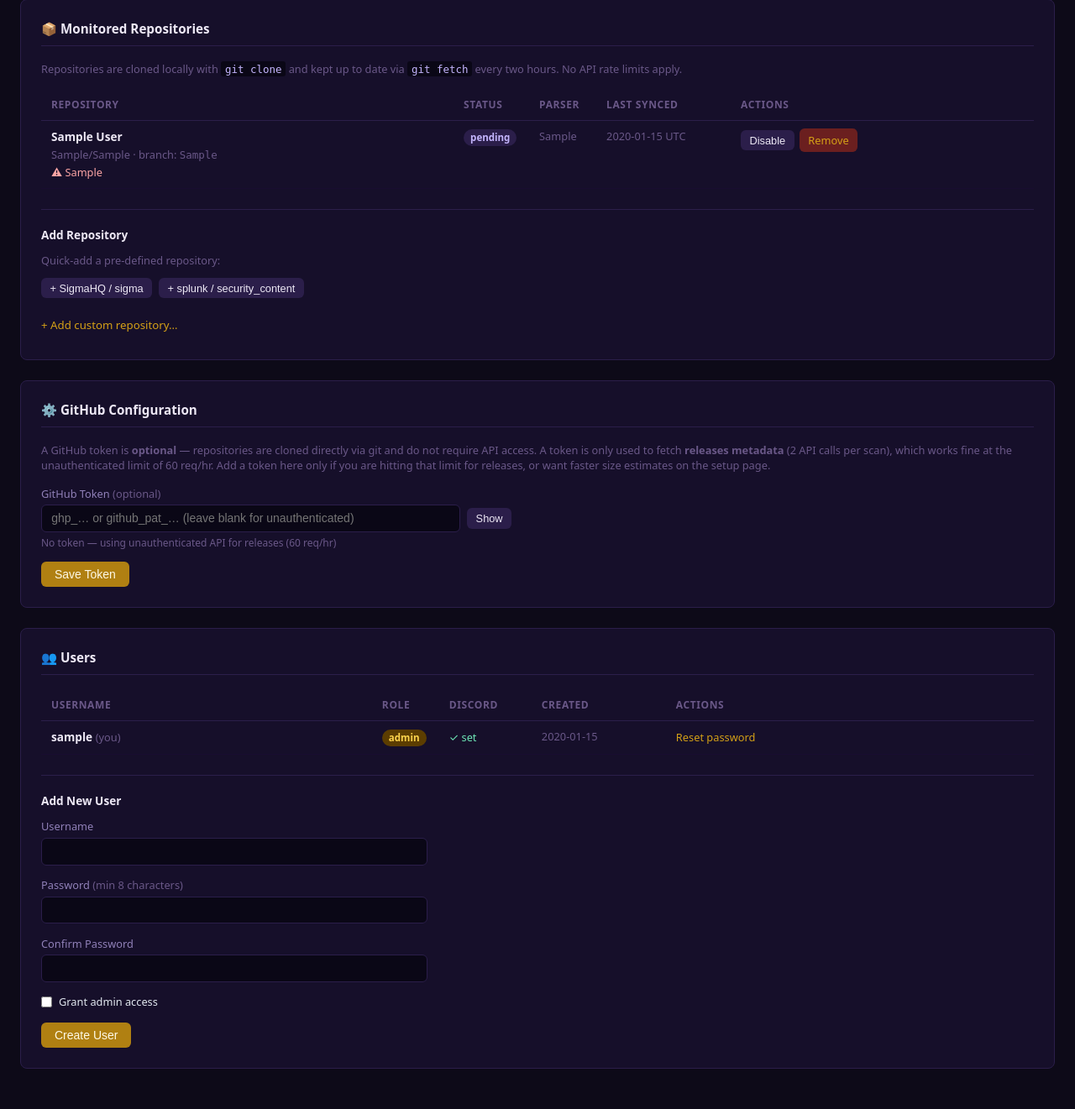
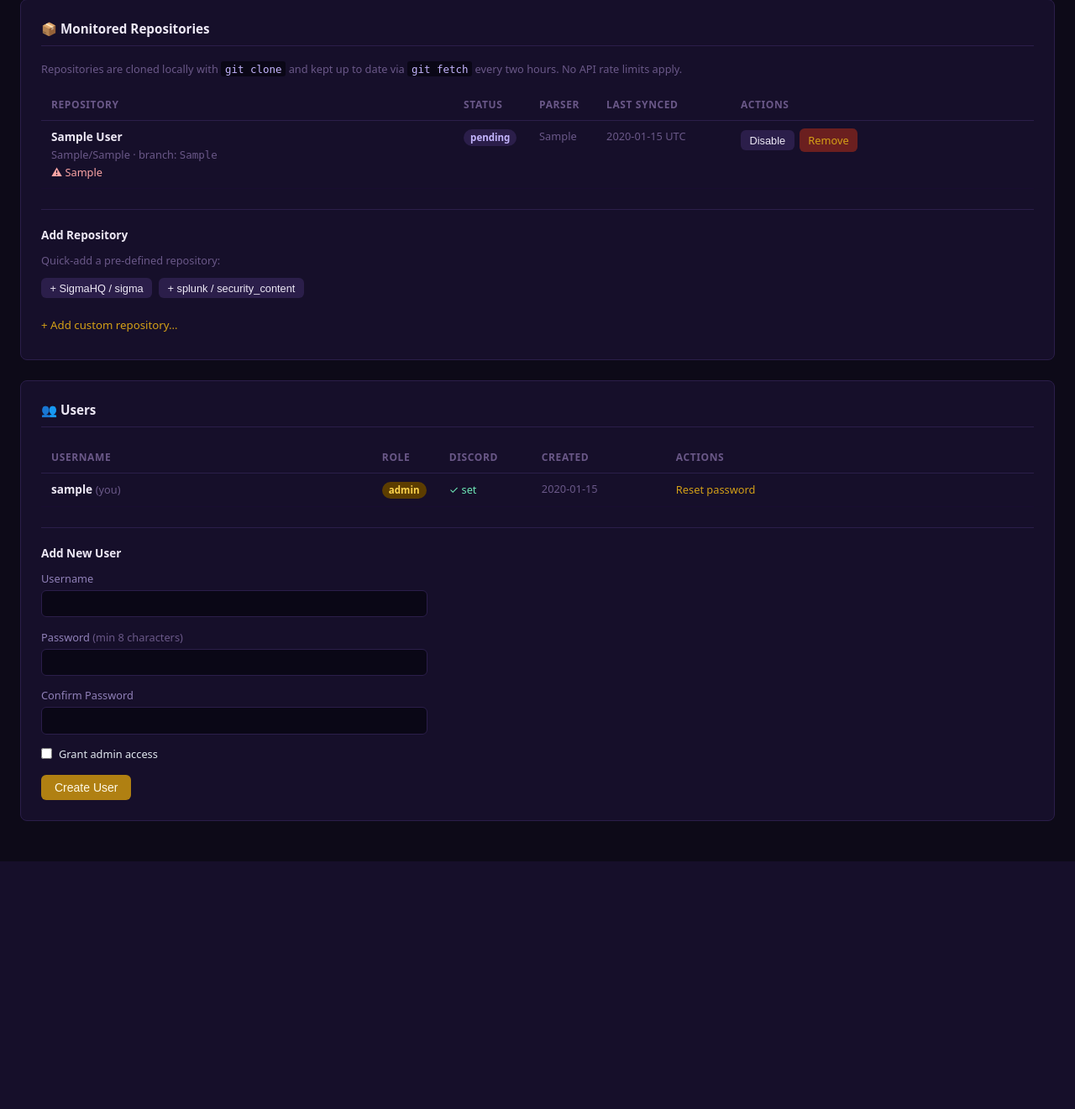
Before and after one commit to McSloats/RuleRadar, a Flask app: page /admin in a window 1280 px wide. Shown: the part 130-1451 px from the top of the page at 84% size. After the commit the page ends 1156 px from the top, so only its background shows below. Run offline with Flask 3, Linux system fonts and the light colour scheme; a user stored in the database is signed in; data comes from the database, SQL or seed files in the repository; tables that the repository leaves empty hold one stand-in row (values such as "Sample post").

Commit message:
Theme audit, rich update details, and remove GitHub token support
Theme / logo audit:
- Replace emoji brand (📡) on login and setup pages with SVG shield icon
- Fix off-palette blue colours (#90cdf4, #1a3366, #1a2040, #63b3ed, #0f1117,
  #a0aec0) across admin, activity log, settings, and layout to purple theme
- Add .badge-warning class; fix activity log warning badge inline-style hack
- Replace .badge-renamed and badge-repo-cloning/indexing with purple tones

Updates page — rich expand panel:
- JOIN updates with detections to surface author, status, date, description,
  and references in the expandable detail row
- Show Detection Logic and Splunk SPL correctly per source (Sigma shows both;
  Splunk labels its SPL as Detection Logic)
- References rendered as clickable gold links
- Table always sorted latest → earliest (detected_at DESC, already enforced)

Remove GitHub token:
- Delete app_config table, get_app_config, set_app_config from database.py
- Remove _is_real_token, validate_token, token header from ruleradar.py
- Remove /admin/config route and all token UI from app.py
- Remove GitHub Configuration card from admin template
- Remove GitHub Token stat cell from settings template

Co-Authored-By: Claude Sonnet 4.6 <noreply@anthropic.com>

```diff
--- a/webapp/app.py
+++ b/webapp/app.py
@@ -11,13 +11,12 @@ Pages
   /detections     → searchable table of every known detection rule
   /updates        → feed of new/modified/deleted rule events
   /settings       → per-user: password, Discord webhook, saved filters
-  /admin          → admin-only: GitHub token, repository management, user management
+  /admin          → admin-only: repository management, user management
   /admin/activity → admin-only: activity log
 
 Scan policy
 -----------
-  * Scans use git clone / git fetch — no GitHub API rate limits.
-  * A GitHub token is optional (used only for releases API, ~2 calls/scan).
+  * Scans use git clone / git fetch — no GitHub API rate limits, no auth needed.
   * The first scan fires when an admin enables repos on /setup-repos.
   * Subsequent scans are owned by the scheduler process (scheduler.py),
     which runs at every even UTC hour (00:00, 02:00, … 22:00).
@@ -130,7 +129,7 @@ _REPO_GATE_SKIP = {
     "api_scan_status",   # nav badge polls this even on the setup page
     "health", "static",
     # Admin routes must stay accessible so the admin can fix a broken config
-    "admin", "admin_config", "admin_add_user",
+    "admin", "admin_add_user",
     "admin_toggle_admin", "admin_reset_password", "admin_delete_user",
     "admin_activity",
     "admin_repos_add", "admin_repos_toggle", "admin_repos_remove",
@@ -412,15 +411,6 @@ def settings():
     except (json.JSONDecodeError, TypeError):
         saved_filters = []
 
-    # GitHub token — optional, used only for releases API
-    github_token  = db.get_app_config("github_token")
-    token_display = ""
-    if github_token:
-        if len(github_token) > 12:
-            token_display = github_token[:8] + "●" * 8 + github_token[-4:]
-        else:
-            token_display = github_token[:4] + "●" * max(0, len(github_token) - 4)
-
     # Scan schedule
     status            = db.get_scan_status()
     last_scan         = status.get("last_scan")
@@ -437,8 +427,6 @@ def settings():
         "settings.html",
         user_settings=user_settings,
         saved_filters=saved_filters,
-        token_display=token_display,
-        token_is_set=ruleradar._is_real_token(github_token),
         last_scan_display=last_scan_display,
         next_scan_display=next_scan_display,
         repos=repos,
@@ -571,15 +559,8 @@ def settings_filters_delete():
 @app.route("/admin")
 @admin_required
 def admin():
-    users        = db.get_all_users()
-    repos        = db.get_all_repos()
-    github_token = db.get_app_config("github_token")
-    token_display = ""
-    if github_token:
-        if len(github_token) > 12:
-            token_display = github_token[:8] + "●" * 8 + github_token[-4:]
-        else:
-            token_display = github_token[:4] + "●" * max(0, len(github_token) - 4)
+    users  = db.get_all_users()
+    repos  = db.get_all_repos()
 
     # Which available repos are not yet configured
     configured_names = {r["name"] for r in repos}
@@ -593,22 +574,8 @@ def admin():
         users=users,
         repos=repos,
         unconfigured=unconfigured,
-        github_token=github_token,
-        token_display=token_display,
         current_user_id=current_user.id,
     )
-
-
-@app.route("/admin/config", methods=["POST"])
-@admin_required
-def admin_config():
-    token = request.form.get("github_token", "").strip()
-    db.set_app_config("github_token", token)
-    db.log_activity("admin",
-                    "GitHub token updated" if token else "GitHub token cleared",
-                    actor=current_user.username)
-    flash("GitHub token saved.", "success")
-    return redirect(url_for("admin"))
 
 
 # ── Admin — repository management ──────────────────────────────────────────────
@@ -884,10 +851,6 @@ def api_repo_sizes():
             req = urllib.request.Request(url)
             req.add_header("User-Agent", "ruleradar/1.0")
             req.add_header("Accept", "application/vnd.github.v3+json")
-            # Use stored token if available (higher rate limit for this call)
-            token = db.get_app_config("github_token")
-            if ruleradar._is_real_token(token):
-                req.add_header("Authorization", f"Bearer {token}")
             with urllib.request.urlopen(req, timeout=10) as r:
                 data = json.loads(r.read())
             size_kb  = data.get("size", 0)
--- a/webapp/templates/admin.html
+++ b/webapp/templates/admin.html
@@ -138,31 +138,31 @@
         </div>
         <div class="form-row" style="margin-bottom:0.75rem;">
           <div style="flex:1; min-width:160px;">
-            <label style="display:block; font-size:0.8rem; color:#a0aec0; margin-bottom:0.3rem;">Display Name</label>
+            <label style="display:block; font-size:0.8rem; color:#9080b8; margin-bottom:0.3rem;">Display Name</label>
             <input type="text" name="display_name" class="wide" placeholder="My Custom Rules">
           </div>
           <div style="flex:1; min-width:120px;">
-            <label style="display:block; font-size:0.8rem; color:#a0aec0; margin-bottom:0.3rem;">GitHub Owner</label>
+            <label style="display:block; font-size:0.8rem; color:#9080b8; margin-bottom:0.3rem;">GitHub Owner</label>
             <input type="text" name="owner" class="wide" placeholder="owner" required>
           </div>
           <div style="flex:1; min-width:120px;">
-            <label style="display:block; font-size:0.8rem; color:#a0aec0; margin-bottom:0.3rem;">Repo Name</label>
+            <label style="display:block; font-size:0.8rem; color:#9080b8; margin-bottom:0.3rem;">Repo Name</label>
             <input type="text" name="repo" class="wide" placeholder="repo-name" required>
           </div>
         </div>
         <div class="form-row" style="margin-bottom:0.75rem;">
           <div style="flex:1; min-width:100px;">
-            <label style="display:block; font-size:0.8rem; color:#a0aec0; margin-bottom:0.3rem;">Branch</label>
+            <label style="display:block; font-size:0.8rem; color:#9080b8; margin-bottom:0.3rem;">Branch</label>
             <input type="text" name="branch" class="wide" placeholder="main" value="main">
           </div>
           <div style="flex:2; min-width:180px;">
-            <label style="display:block; font-size:0.8rem; color:#a0aec0; margin-bottom:0.3rem;">
+            <label style="display:block; font-size:0.8rem; color:#9080b8; margin-bottom:0.3rem;">
               Paths <span class="text-muted">(comma-separated, e.g. rules/, detections/)</span>
             </label>
             <input type="text" name="paths" class="wide" placeholder="rules/, detections/">
           </div>
           <div style="flex:1; min-width:100px;">
-            <label style="display:block; font-size:0.8rem; color:#a0aec0; margin-bottom:0.3rem;">Parser</label>
+            <label style="display:block; font-size:0.8rem; color:#9080b8; margin-bottom:0.3rem;">Parser</label>
             <select name="parser" class="wide">
               <option value="sigma">Sigma</option>
               <option value="splunk">Splunk</option>
@@ -173,37 +173,6 @@
       </form>
     </div>
   </details>
-</div>
-
-{# ═══ GitHub Configuration ═════════════════════════════════════════════════════ #}
-<div class="card">
-  <div class="card-title">⚙️ GitHub Configuration</div>
-  <p class="text-muted text-small" style="margin-bottom:1rem;">
-    A GitHub token is <strong>optional</strong> — repositories are cloned directly via git
-    and do not require API access.  A token is only used to fetch
-    <strong>releases metadata</strong> (2 API calls per scan), which works fine at the
-    unauthenticated limit of 60 req/hr.  Add a token here only if you are hitting that
-    limit for releases, or want faster size estimates on the setup page.
-  </p>
-  <form method="post" action="{{ url_for('admin_config') }}" style="max-width:560px;">
-    <div class="form-group">
-      <label>GitHub Token <span class="text-muted">(optional)</span></label>
-      <div style="display:flex; gap:0.5rem; align-items:center;">
-        <input type="password" id="gh-token-input" name="github_token"
-               class="wide" value="{{ github_token }}"
-               placeholder="ghp_… or github_pat_… (leave blank for unauthenticated)"
-               autocomplete="off">
-        <button type="button" class="btn btn-secondary btn-sm"
-                onclick="toggleTokenVisibility()">Show</button>
-      </div>
-      {% if token_display %}
-      <p class="hint text-success">✓ Token set: {{ token_display }}</p>
-      {% else %}
-      <p class="hint text-muted">No token — using unauthenticated API for releases (60 req/hr)</p>
-      {% endif %}
-    </div>
-    <button type="submit" class="btn btn-primary">Save Token</button>
-  </form>
 </div>
 
 {# ═══ User Management ══════════════════════════════════════════════════════════ #}
@@ -326,25 +295,11 @@
   </form>
 </div>
 
-<script>
-function toggleTokenVisibility() {
-  const input = document.getElementById('gh-token-input');
-  const btn   = event.target;
-  if (input.type === 'password') {
-    input.type = 'text';
-    btn.textContent = 'Hide';
-  } else {
-    input.type = 'password';
-    btn.textContent = 'Show';
-  }
-}
-</script>
-
 <style>
 /* ── Repo status badges ─────────────────────────────────────────────────── */
 .badge-repo-pending   { background: #2b1e4a; color: #c4b5fd; }
-.badge-repo-cloning   { background: #1a3366; color: #90cdf4; }
-.badge-repo-indexing  { background: #1a3366; color: #90cdf4; }
+.badge-repo-cloning   { background: #251840; color: #c4b5fd; }
+.badge-repo-indexing  { background: #251840; color: #c4b5fd; }
 .badge-repo-ready     { background: #14301f; color: #6ee7b7; border: 1px solid #1a5c38; }
 .badge-repo-error     { background: #3b1818; color: #fc8181; border: 1px solid #7c1d1d; }
 .badge-repo-inactive  { background: #1a1a2e; color: #6a5888; }
--- a/webapp/templates/layout.html
+++ b/webapp/templates/layout.html
@@ -307,7 +307,8 @@
     .badge-new      { background: #14301f; color: #6ee7b7; }
     .badge-modified { background: #5c2a0e; color: #fcd34d; }
     .badge-deleted  { background: #3b1818; color: #fc8181; }
-    .badge-renamed  { background: #1a2040; color: #90cdf4; }
+    .badge-renamed  { background: #251840; color: #c4b5fd; }
+    .badge-warning  { background: #4a3000; color: #fcd34d; }
     .badge-admin    { background: #5c3d00; color: #fcd34d; }
     .badge-user     { background: #2b1e4a; color: #9080b8; }
     /* MITRE technique badges — clickable */
@@ -434,7 +435,11 @@
       border-radius: 10px;
       padding: 2rem;
     }
-    .auth-card h1 { font-size: 1.25rem; margin-bottom: 0.4rem; color: #d4a017; }
+    .auth-card h1 {
+      font-size: 1.25rem; margin-bottom: 0.4rem; color: #d4a017;
+      display: flex; align-items: center; gap: 0.45rem;
+    }
+    .auth-card h1 img { width: 28px; height: 30px; flex-shrink: 0; }
     .auth-card .subtitle { font-size: 0.85rem; color: #6a5888; margin-bottom: 1.75rem; }
 
     /* ── Reset-password inline section ── */
@@ -540,7 +545,7 @@
  * Polls /api/scan/status every 15 seconds and updates the nav-bar badge.
  * Shows "Scanning…" while a scan is in progress, otherwise shows the
  * last scan timestamp.  No scan is triggered by this function — scans
- * are owned by the scheduler (scheduler.py) and the token-setup flow.
+ * are owned by the scheduler (scheduler.py) and the initial setup flow.
  */
 async function refreshScanBadge() {
   try {
--- a/webapp/templates/login.html
+++ b/webapp/templates/login.html
@@ -3,7 +3,7 @@
 
 {% block content %}
 <div class="auth-card">
-  <h1>📡 RuleRadar</h1>
+  <h1><img src="{{ url_for('static', filename='icon.svg') }}" alt="">RuleRadar</h1>
   <p class="subtitle">Sign in to continue</p>
 
   <form method="post" autocomplete="on">
--- a/webapp/templates/setup.html
+++ b/webapp/templates/setup.html
@@ -3,7 +3,10 @@
 
 {% block content %}
 <div class="auth-card">
-  <h1>📡 RuleRadar Setup</h1>
+  <h1>
+    <img src="{{ url_for('static', filename='icon.svg') }}" alt="">
+    RuleRadar <span style="font-size:0.78em; font-weight:400; opacity:0.65;">Setup</span>
+  </h1>
   <p class="subtitle">Create the first <strong>admin</strong> account to get started.<br>
      This page is permanently disabled once any user exists.</p>
 
```
Also changed, not shown: database.py (+26 -33 lines), ruleradar.py (+16 -73 lines), webapp/templates/admin_activity.html (+4 -5 lines), webapp/templates/settings.html (+7 -32 lines), webapp/templates/updates.html (+51 -7 lines).
